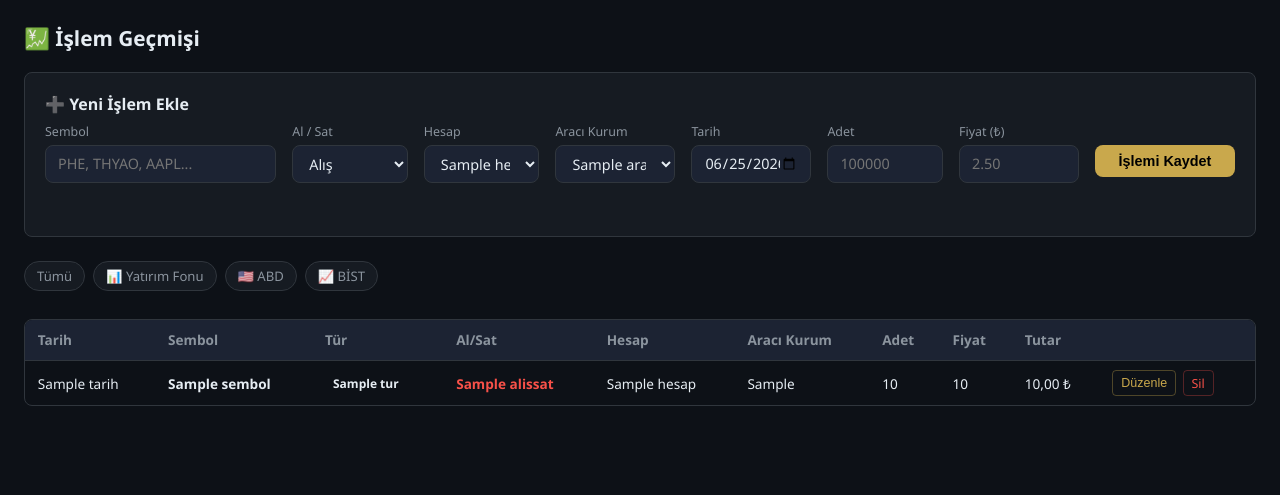
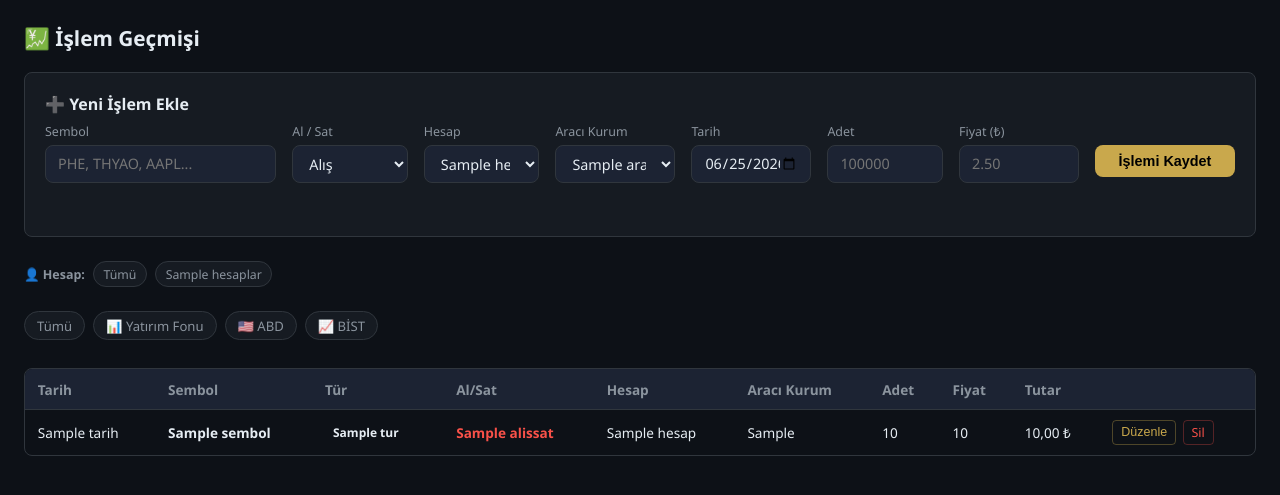
Before and after one commit to bmkucuk/yatirim-takip, a Flask app: template templates/islemler.html in a window 1280 px wide. Shown: the top 495 px of the page. Run offline with Flask 3, Linux system fonts and the light colour scheme; the template is opened without the code that fills it: most values are stand-ins (such as "Sample title", 1, 10 or a date in 2020); parts of the project's set-up code (start-up, migrations or seed data) failed here and were passed over.

Commit message:
filtre: hesap filtresi eklendi (Murat/Berrin/Tümü), diğer filtrelerle kombine çalışır

```diff
--- a/app.py
+++ b/app.py
@@ -406,24 +406,34 @@ def dashboard():
 @login_required
 def islemler():
     user_id = session["user_id"]
-    filtre = request.args.get("sembol","")
-    tur_filtre = request.args.get("tur","")
+    filtre = request.args.get("sembol", "")
+    tur_filtre = request.args.get("tur", "")
+    hesap_filtre = request.args.get("hesap", "")
     with get_db() as conn:
         hesaplar = [r["ad"] for r in conn.execute("SELECT ad FROM hesaplar WHERE user_id=?", (user_id,)).fetchall()]
         aracilar = [r["ad"] for r in conn.execute("SELECT ad FROM aracilar WHERE user_id=?", (user_id,)).fetchall()]
+
+        conditions = ["user_id=?"]
+        params = [user_id]
         if filtre:
-            rows = conn.execute("SELECT * FROM islemler WHERE user_id=? AND sembol=? ORDER BY tarih DESC",
-                                (user_id, filtre.upper())).fetchall()
-        elif tur_filtre:
-            rows = conn.execute("SELECT * FROM islemler WHERE user_id=? AND tur=? ORDER BY tarih DESC",
-                                (user_id, tur_filtre)).fetchall()
-        else:
-            rows = conn.execute("SELECT * FROM islemler WHERE user_id=? ORDER BY tarih DESC",
-                                (user_id,)).fetchall()
-
-        # Tüm semboller türe göre gruplu (filtre barı için)
-        tum = conn.execute("SELECT DISTINCT sembol, tur FROM islemler WHERE user_id=? ORDER BY tur, sembol",
-                           (user_id,)).fetchall()
+            conditions.append("sembol=?")
+            params.append(filtre.upper())
+        if tur_filtre:
+            conditions.append("tur=?")
+            params.append(tur_filtre)
+        if hesap_filtre:
+            conditions.append("hesap=?")
+            params.append(hesap_filtre)
+
+        where = " AND ".join(conditions)
+        rows = conn.execute(
+            f"SELECT * FROM islemler WHERE {where} ORDER BY tarih DESC", params
+        ).fetchall()
+
+        tum = conn.execute(
+            "SELECT DISTINCT sembol, tur FROM islemler WHERE user_id=? ORDER BY tur, sembol",
+            (user_id,)
+        ).fetchall()
 
     fon_semboller  = [r["sembol"] for r in tum if r["tur"] == "FON"]
     bist_semboller = [r["sembol"] for r in tum if r["tur"] == "BIST"]
@@ -431,7 +441,7 @@ def islemler():
 
     return render_template("islemler.html",
         islemler=rows, hesaplar=hesaplar, aracilar=aracilar,
-        filtre=filtre, tur_filtre=tur_filtre,
+        filtre=filtre, tur_filtre=tur_filtre, hesap_filtre=hesap_filtre,
         fon_semboller=fon_semboller,
         bist_semboller=bist_semboller,
         abd_semboller=abd_semboller)
--- a/templates/islemler.html
+++ b/templates/islemler.html
@@ -85,27 +85,38 @@
 <!-- Filtre — Kademeli -->
 <div style="display:flex;flex-direction:column;gap:0.5rem;margin-bottom:0.75rem">
 
+  <!-- Hesap Filtresi -->
+  <div class="filter-bar" style="flex-wrap:wrap;gap:0.5rem">
+    <span style="font-size:0.78rem;color:var(--text2);font-weight:600">👤 Hesap:</span>
+    <a href="{{ url_for('islemler') }}{% if tur_filtre %}?tur={{ tur_filtre }}{% endif %}{% if filtre %}?sembol={{ filtre }}{% endif %}"
+       class="filter-btn filter-btn-sm {% if not hesap_filtre %}active{% endif %}">Tümü</a>
+    {% for h in hesaplar %}
+    <a href="?hesap={{ h }}{% if tur_filtre %}&tur={{ tur_filtre }}{% endif %}{% if filtre %}&sembol={{ filtre }}{% endif %}"
+       class="filter-btn filter-btn-sm {% if hesap_filtre==h %}active{% endif %}">{{ h }}</a>
+    {% endfor %}
+  </div>
+
   <!-- 1. Kademe: Ana Kategoriler -->
   <div class="filter-bar" style="flex-wrap:wrap;gap:0.5rem">
-    <a href="{{ url_for('islemler') }}"
+    <a href="?{% if hesap_filtre %}hesap={{ hesap_filtre }}{% endif %}"
        class="filter-btn {% if not filtre and not tur_filtre %}active{% endif %}">Tümü</a>
 
     {% if fon_semboller %}
-    <a href="?tur=FON"
+    <a href="?tur=FON{% if hesap_filtre %}&hesap={{ hesap_filtre }}{% endif %}"
        class="filter-btn {% if tur_filtre=='FON' or filtre in fon_semboller %}active{% endif %}">
       📊 Yatırım Fonu
     </a>
     {% endif %}
 
     {% if abd_semboller %}
-    <a href="?tur=ABD"
+    <a href="?tur=ABD{% if hesap_filtre %}&hesap={{ hesap_filtre }}{% endif %}"
        class="filter-btn {% if tur_filtre=='ABD' or filtre in abd_semboller %}active{% endif %}">
       🇺🇸 ABD
     </a>
     {% endif %}
 
     {% if bist_semboller %}
-    <a href="?tur=BIST"
+    <a href="?tur=BIST{% if hesap_filtre %}&hesap={{ hesap_filtre }}{% endif %}"
        class="filter-btn {% if tur_filtre=='BIST' or filtre in bist_semboller %}active{% endif %}">
       📈 BİST
     </a>
@@ -115,10 +126,10 @@
   <!-- 2. Kademe: Semboller (sadece kategori seçiliyse göster) -->
   {% if tur_filtre == 'FON' or filtre in fon_semboller %}
   <div class="filter-bar filter-sub" style="flex-wrap:wrap;gap:0.4rem">
-    <a href="?tur=FON"
+    <a href="?tur=FON{% if hesap_filtre %}&hesap={{ hesap_filtre }}{% endif %}"
        class="filter-btn filter-btn-sm {% if tur_filtre=='FON' and not filtre %}active{% endif %}">Tümü</a>
     {% for s in fon_semboller %}
-    <a href="?sembol={{ s }}"
+    <a href="?sembol={{ s }}{% if hesap_filtre %}&hesap={{ hesap_filtre }}{% endif %}"
        class="filter-btn filter-btn-sm {% if filtre==s %}active{% endif %}">{{ s }}</a>
     {% endfor %}
   </div>
@@ -126,10 +137,10 @@
 
   {% if tur_filtre == 'ABD' or filtre in abd_semboller %}
   <div class="filter-bar filter-sub" style="flex-wrap:wrap;gap:0.4rem">
-    <a href="?tur=ABD"
+    <a href="?tur=ABD{% if hesap_filtre %}&hesap={{ hesap_filtre }}{% endif %}"
        class="filter-btn filter-btn-sm {% if tur_filtre=='ABD' and not filtre %}active{% endif %}">Tümü</a>
     {% for s in abd_semboller %}
-    <a href="?sembol={{ s }}"
+    <a href="?sembol={{ s }}{% if hesap_filtre %}&hesap={{ hesap_filtre }}{% endif %}"
        class="filter-btn filter-btn-sm {% if filtre==s %}active{% endif %}">{{ s }}</a>
     {% endfor %}
   </div>
@@ -137,10 +148,10 @@
 
   {% if tur_filtre == 'BIST' or filtre in bist_semboller %}
   <div class="filter-bar filter-sub" style="flex-wrap:wrap;gap:0.4rem">
-    <a href="?tur=BIST"
+    <a href="?tur=BIST{% if hesap_filtre %}&hesap={{ hesap_filtre }}{% endif %}"
        class="filter-btn filter-btn-sm {% if tur_filtre=='BIST' and not filtre %}active{% endif %}">Tümü</a>
     {% for s in bist_semboller %}
-    <a href="?sembol={{ s }}"
+    <a href="?sembol={{ s }}{% if hesap_filtre %}&hesap={{ hesap_filtre }}{% endif %}"
        class="filter-btn filter-btn-sm {% if filtre==s %}active{% endif %}">{{ s }}</a>
     {% endfor %}
   </div>
```
